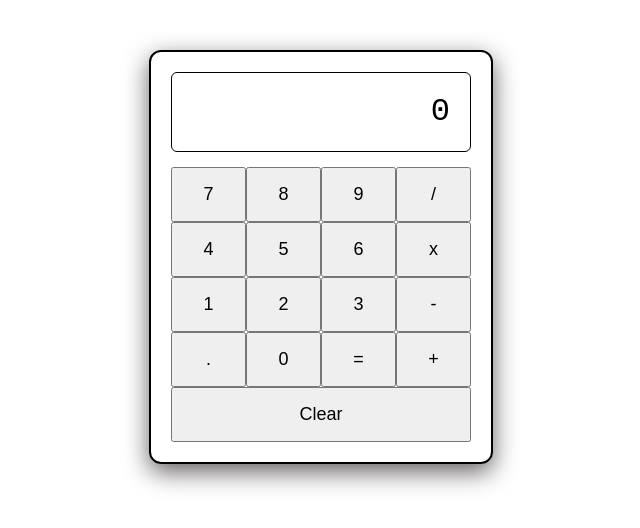
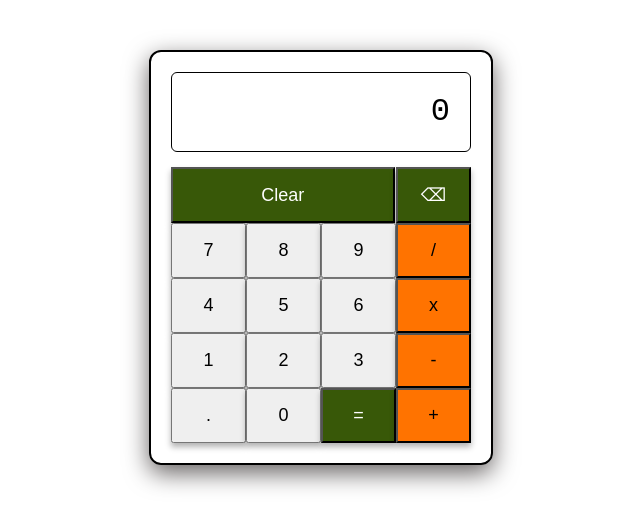
Before and after one commit to horseshoeman-clou/calculator, a plain HTML site: page index.html in a window 1280 px wide. Shown: the whole page, without its empty margins (319-959 px from the left). Drawn offline with Linux system fonts and the light colour scheme.

Commit message:
Implement backspace and appearances

```diff
--- a/index.html
+++ b/index.html
@@ -14,37 +14,40 @@
         <div class="calculator">
             <div class="display">0</div>
             <div class="buttons">
+
+                 <div class="top-row">
+                <button class="clear-btn">Clear</button>
+                <button class="backspace">⌫</button>
+                </div>
+
                 <div class="row">
                 <button>7</button>
                 <button>8</button>
                 <button>9</button>
-                <button>/</button>
+                <button class="operator">/</button>
                 </div>
 
                 <div class="row">
                 <button>4</button>
                 <button>5</button>
                 <button>6</button>
-                <button>x</button>
+                <button class="operator">x</button>
                 </div>
 
                 <div class="row">
                 <button>1</button>
                 <button>2</button>
                 <button>3</button>
-                <button>-</button>
+                <button class="operator">-</button>
                 </div>
 
                 <div class="row">
                 <button>.</button>
                 <button>0</button>
-                <button>=</button>
-                <button>+</button>
+                <button class="equal">=</button>
+                <button class="operator">+</button>
                 </div>
 
-                <div class="row">
-                <button class="clear-btn">Clear</button>
-                </div>
 
             </div>
             </div>
--- a/script.js
+++ b/script.js
@@ -1,3 +1,18 @@
+function backspace(){
+
+    if(secondNumber != ""){
+        secondNumber = secondNumber.slice(0,-1);
+    }
+    else if(operator != ""){
+        operator = operator.slice(0,-1);
+    }
+    else if(firstNumber != ""){
+        firstNumber = firstNumber.slice(0,-1);
+    }
+
+    display.innerText = firstNumber + operator + secondNumber || "0";
+}
+
 function clearAll(){
     display.innerText = "0";
     firstNumber = "";
@@ -61,6 +76,13 @@ document.addEventListener("keydown", (event)=>{
         case "Escape":
             clearAll();
             break;
+        case "Delete":
+            clearAll();
+            break;
+        case "Backspace":
+            backspace();
+            break;
+
     }
 
     buttons.forEach(button =>{
@@ -73,6 +95,10 @@ document.addEventListener("keydown", (event)=>{
 buttons.forEach(button =>{
     button.addEventListener('click',()=> {
 
+        if(button.classList.contains("backspace")){
+            backspace();
+            return;
+        }
 
         if(button.innerText === "="){
 
--- a/style.css
+++ b/style.css
@@ -15,15 +15,32 @@
     flex-direction: column;
 }
 
-.row{
+.row, .top-row {
     display: flex;
     justify-content: space-between;
 }
-
+.top-row {
+    display: flex;
+}
 .row button{
     flex:1;
     padding: 15px;
     font-size: 18px;
+}
+
+.top-row button{
+    padding: 15px;
+    font-size: 18px;
+     background-color:  rgb(56, 88, 8);
+    color: white;;
+}
+
+.clear-btn {
+    flex:0 0 74.5%;
+}
+
+.backspace {
+    flex:0 0 25%;
 }
 
 .display{
@@ -36,3 +53,22 @@ border: 1px solid black;
 font-family: monospace;
 min-height: 38px;
 }
+
+.operator {
+    background-color: rgb(255, 115, 0);
+}
+
+.equal {
+    background-color: rgb(56, 88, 8);
+    color: white;
+}
+
+button {
+    box-shadow: 0 4px 6px rgba(0, 0, 0, 0.3);
+    transition : box-shadow 0.1s ease, transform 0.1s ease;
+}
+
+button:active{
+    box-shadow: 0 1px 2px rgba(0, 0, 0, 0.3);
+    transform: translateY(2px);
+}
```
